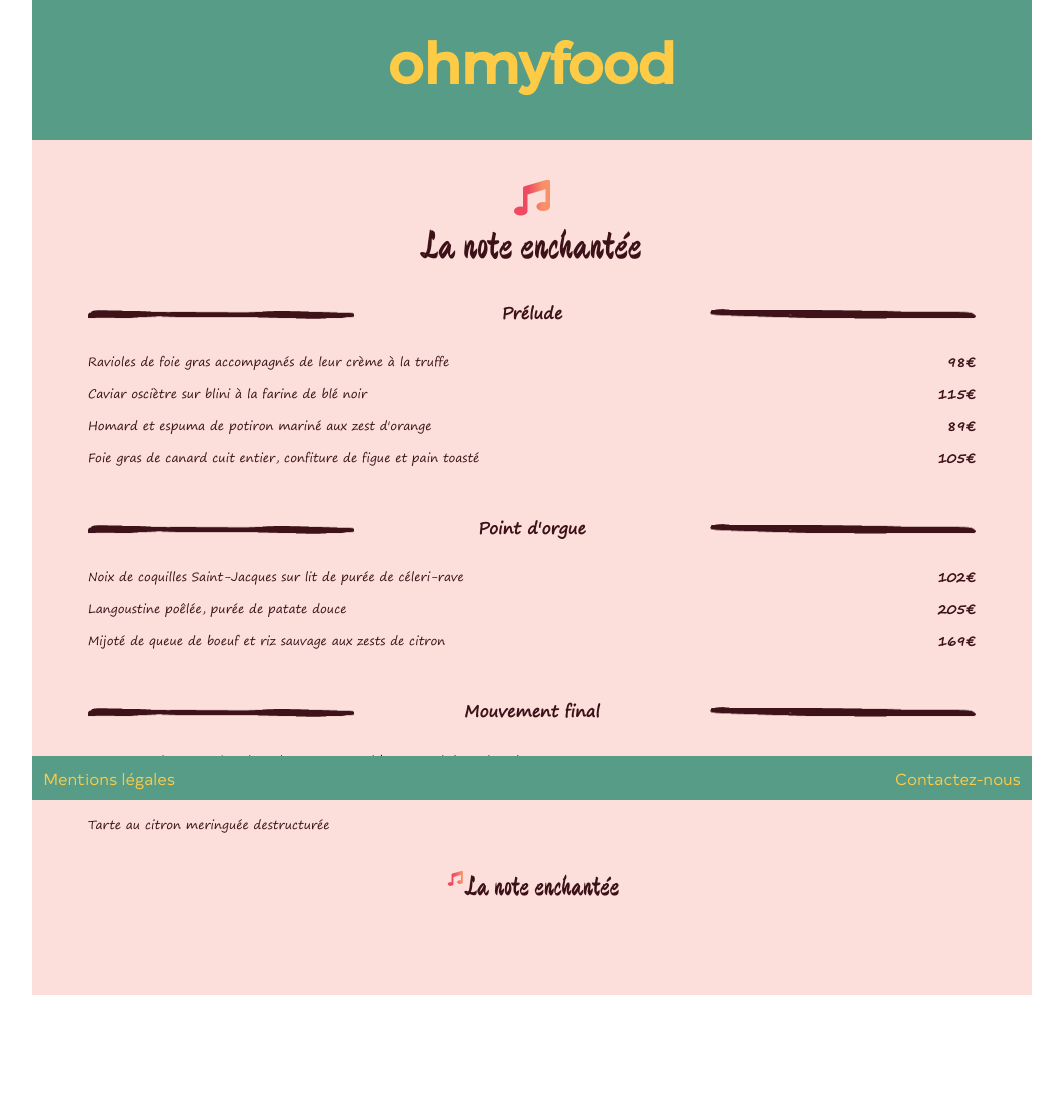
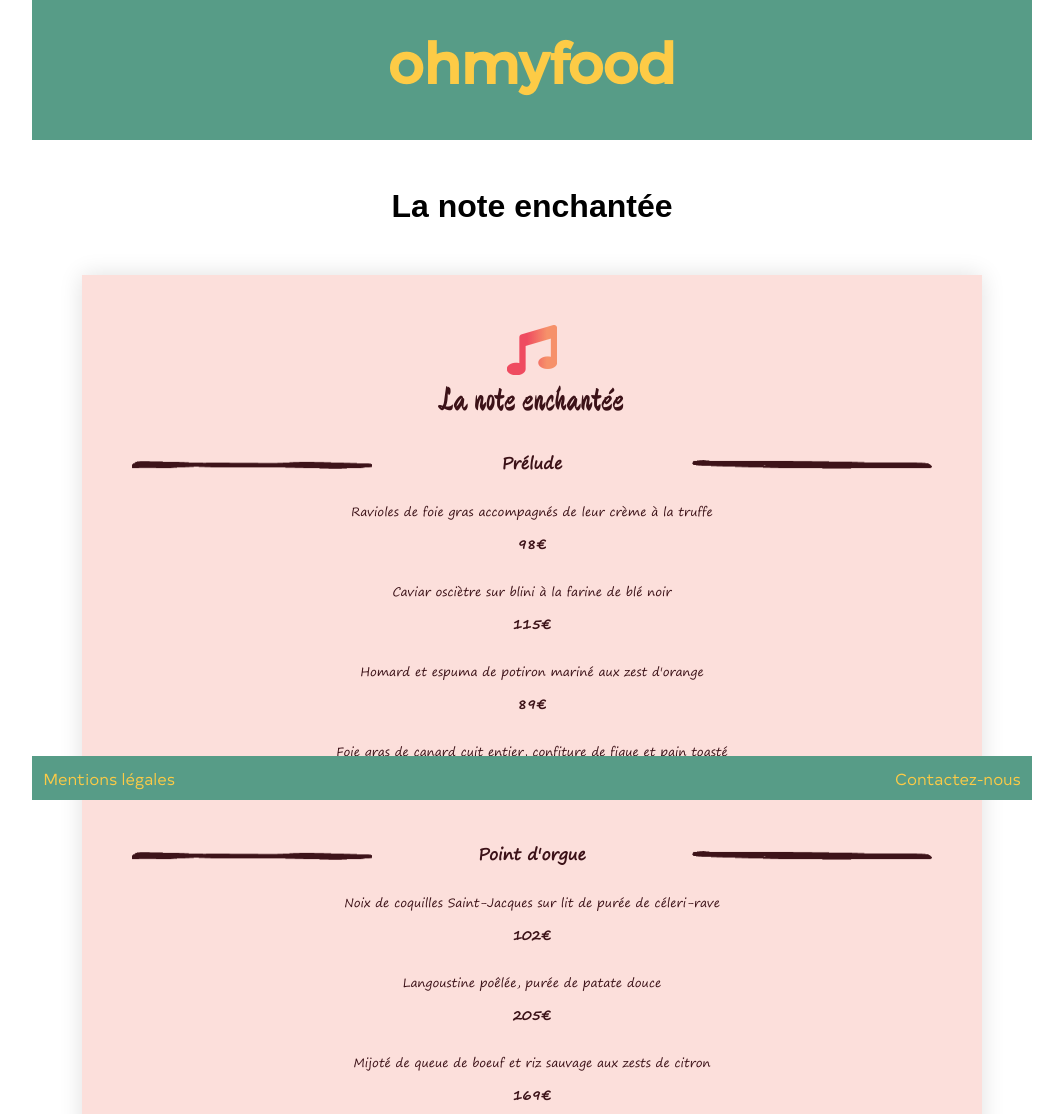
Before and after one commit to Antoine-Zerbib/ohmyfood, a website: page menu-note.html in a window 1280 px wide. Shown: the top 1114 px of the page, without its empty margins (108-1171 px from the left). Before the commit the page ends 1059 px from the top, so only its background shows below. Drawn offline with Linux system fonts and the light colour scheme.

Commit message:
page Note

```diff
--- a/menu-note.html
+++ b/menu-note.html
@@ -31,9 +31,13 @@
         </header>
 
         <main class="page">
+            <p class="page__titre">
+                La note enchantée
+            </p>
+            <article class="page__menu">
                 <section>
                     <i class="fas fa-music" id="iconeHaut"></i>
-                <h2 class="titre">
+                    <h2 class="titre TitreNote">
                         La note enchantée
                     </h2>
                 </section>
@@ -50,30 +54,34 @@
                             <img src="./public/img/trait-drte.png" alt="Trait de décoration des catégories" id="trait-droite">
                         </div>
                     </div>
-                <div class="section__list">
+                    <div>
                         <ul class="list">
                             <li class="list__plat">
                                 Ravioles de foie gras accompagnés de leur crème à la truffe
                             </li>
-                        <li class="list__plat">
-                            Caviar osciètre sur blini à la farine de blé noir
-                        </li>
-                        <li class="list__plat">
-                            Homard et espuma de potiron mariné aux zest d'orange
-                        </li>
-                        <li class="list__plat">
-                            Foie gras de canard cuit entier, confiture de figue et pain toasté
+                            <li class="list__prix">
+                                98€
                             </li>
                         </ul>
                         <ul class="list">
-                        <li class="list__prix">
-                            98€
+                            <li class="list__plat">
+                                Caviar osciètre sur blini à la farine de blé noir
                             </li>
                             <li class="list__prix">
                                 115€
                             </li>
+                        </ul>
+                        <ul class="list">
+                            <li class="list__plat">
+                                Homard et espuma de potiron mariné aux zest d'orange
+                            </li>
                             <li class="list__prix">
                                 89€
+                            </li>
+                        </ul>
+                        <ul class="list">
+                            <li class="list__plat">
+                                Foie gras de canard cuit entier, confiture de figue et pain toasté
                             </li>
                             <li class="list__prix">
                                 105€
@@ -92,24 +100,26 @@
                             <img src="./public/img/trait-drte.png" alt="Trait de décoration des catégories" id="trait-droite">
                         </div>
                     </div>
-                <div class="section__list">
+                    <div>
                         <ul class="list">
                             <li class="list__plat">
                                 Noix de coquilles Saint-Jacques sur lit de purée de céleri-rave
                             </li>
+                            <li class="list__prix">
+                                102€
+                            </li>
+                        </ul>
+                        <ul class="list">
                             <li class="list__plat">
                                 Langoustine poêlée, purée de patate douce
                             </li>
-                        <li class="list__plat">
-                            Mijoté de queue de boeuf et riz sauvage aux zests de citron
+                            <li class="list__prix">
+                                205€
                             </li>
                         </ul>
                         <ul class="list">
-                        <li class="list__prix">
-                            102€
-                        </li>
-                        <li class="list__prix">
-                            205€
+                            <li class="list__plat">
+                                Mijoté de queue de boeuf et riz sauvage aux zests de citron
                             </li>
                             <li class="list__prix">
                                 169€
@@ -128,29 +138,30 @@
                             <img src="./public/img/trait-drte.png" alt="Trait de décoration des catégories" id="trait-droite">
                         </div>
                     </div>
-                <div class="section__list">
+                    <div>
                         <ul class="list">
                             <li class="list__plat">
                                 Macaron noisette et chocolat, glace au caramel brun et sel de Guérande
                             </li>
+                            <li class="list__prix"></li><!-- liste factice pour éviter de faire sauter l'alignement plat/prix -->
                             <li class="list__plat">
-                            Baba au rhum revisité avec son coulis de citron
+                                Baba au rhum revisité avec son  coulis de citron
                             </li>
+                            <li class="list__prix"></li><!-- liste factice pour éviter de faire sauter l'alignement plat/prix -->
                             <li class="list__plat">
                                 Tarte au citron meringuée destructurée
                             </li>
                         </ul>
-                    <ul class="list"></ul> <!-- liste factice pour éviter de faire sauter l'alignement plat/prix -->
                     </div>
 
                 </section>
-            <section>
+                <section id="LastTitreNote">
                     <i class="fas fa-music" id="iconeBas"></i>
-                 <h2 class="titre ">
+                    <h2 class="titre">
                         La note enchantée
                     </h2>
                 </section>
-
+            </article>
         </main>
 
 
--- a/sass/pages/_menus.scss
+++ b/sass/pages/_menus.scss
@@ -1,49 +1,34 @@
 
 .page{
-    padding:2.5em 3.5em 5.5em 3.5em;
-    background-color: $color-bgMenuNote;
-    color:$color-txtMenuNote;
-    text-align: center;
-    font-family: $font-txtMenuNote, arial, serif;
-    .section__list{    //séparation plat/prix
-        display: flex;
-        justify-content: center;
+    &__titre{
+        text-align: center;
+        font-family: arial, sans-serif;
+        font-weight: bold;
+        font-size: 2em;
+        margin: 1.5em auto 0 auto;
     }
-    .titre{  //nom du menu
-        margin: 0;
-        font-size: 2.5em;
-    }
-    i{
-    font-size: $fontSize-iconeMenuNote;
-
-    background: -webkit-linear-gradient( left, $color-iconeMenuNote 45% , $color-iconeMenuNote2 55%);
-    color: transparent;
-    -webkit-background-clip: text;
-
-}
-
-    section:last-child{ //nom du menu à la fin
-        display: flex;  //icone à gauche au lieu d'au-dessus
-        justify-content: center;
-        font-size: 0.7em;
-        padding-top: 1em;
-        i{
-            padding: 0.2em;
-        }
+    &__menu{
+        margin:5%;
+        padding:5%;
+        background-color: $color-bgMenuNote;
+        color:$color-txtMenuNote;
+        text-align: center;
+        font-family: $font-txtMenuNote, arial, serif;
+         box-shadow: 0 0 1.75vw $color-shadow;
     }
 }
 .titre{
     font-family: $font-titreMenuNote, arial, serif;
-    font-size: $fontSize-titreMenu;
+    font-size: $fontSize-titreMenu*.7;
     font-weight: normal;
     padding: 0;
+    margin: 0;
 }
 .cat{
     display: flex;
     justify-content:space-between;
     &__titre{
         padding-top: 1.5em;
-
         font-size: 1em;
         font-weight: bold;
         margin:0;
@@ -75,23 +60,23 @@
     }
 }
 .list {
-    &:nth-child(1){
-        width:90%
-    }
-    &:nth-child(2){
-        width:10%
-    }
+    display: flex;
+    flex-direction: column;
+    justify-content: center;
+
     line-height: 2em;
     padding: 0;
     list-style: none;
     &__plat{
-        text-align: left;
+        /*text-align: left;*/
         font-size: 0.75em;
+        /*width:85%;*/
     }
     &__prix{
-        text-align: right;
+        /*text-align: right;*/
         font-weight: bold;
         font-size: 0.8em;
-    }
+        /*width:15%;*/
+        }
 
 }
--- a/sass/pages/_note.scss
+++ b/sass/pages/_note.scss
@@ -1,9 +1,9 @@
 #icone{
     &Bas{
-        font-size: $fontSize-iconeMenuNote*.3;
+        font-size: $fontSize-iconeMenuNote*.45;
     }
     &Haut{
-        font-size: $fontSize-iconeMenuNote*.5;
+        font-size: $fontSize-iconeMenuNote*.7;
     }
     &Haut,&Bas{
         background: -webkit-linear-gradient( left, $color-iconeMenuNote 40% , $color-iconeMenuNote2 80%);
@@ -11,3 +11,12 @@
     -webkit-background-clip: text;
     }
 }
+#LastTitreNote{ //titre du menu à la fin
+        display: flex;  //icone à gauche au lieu d'au-dessus
+        justify-content: center;
+        font-size: 0.7em;
+        padding-top: 1em;
+        & i{
+            padding: 0.2em;
+        }
+}
```
Also changed, not shown: public/css/style.css, sass/base/_base.scss (line endings or trailing spaces), 1 other file. Lines whose indentation alone changed are shown as unchanged.
